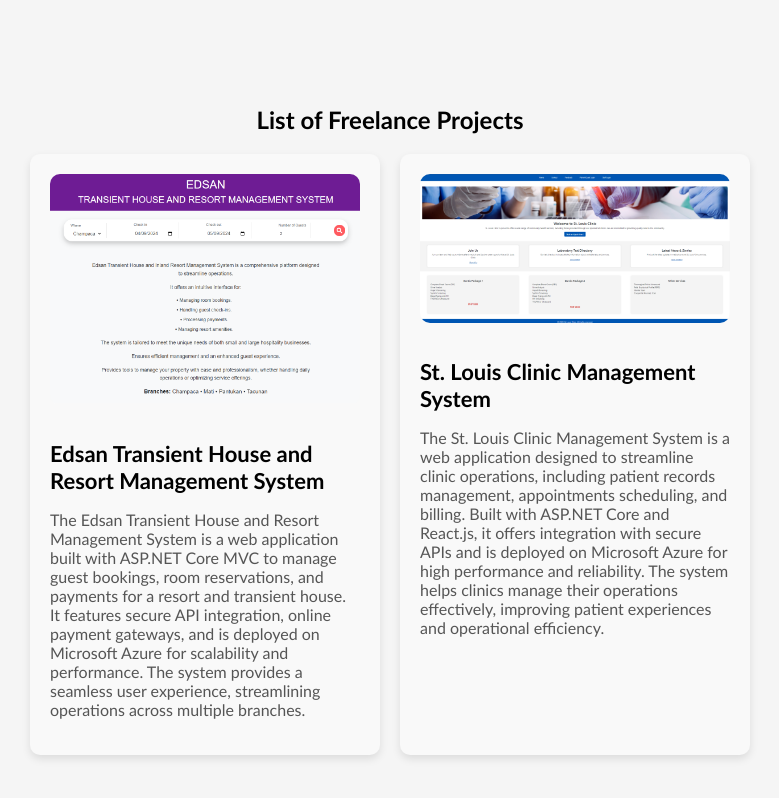
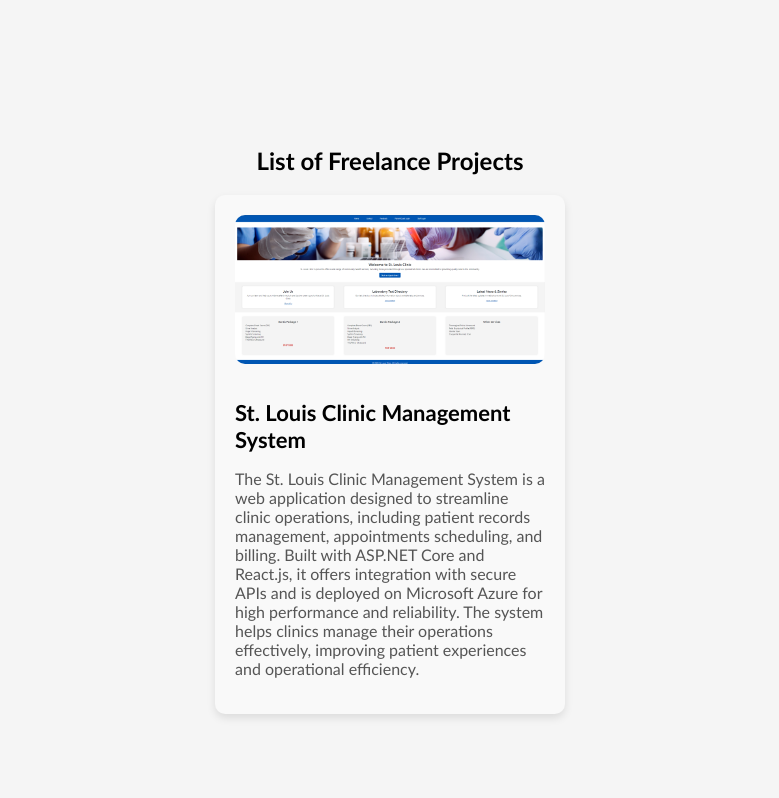
Before and after one commit to rconcellado/PersonalWebsite, a React (Create React App) app in the folder personalwebsite/: page /projects in a window 1280 px wide. Shown: the whole page, without its empty margins (250-1029 px from the left). Built offline with nearby package versions, Linux system fonts and the light colour scheme.

Commit message:
Temporarily commented EdsanBooking Project

```diff
--- a/personalwebsite/src/Components/ProjectsPage.js
+++ b/personalwebsite/src/Components/ProjectsPage.js
@@ -3,16 +3,16 @@
 import { Link } from 'react-router-dom'; // Import Link for navigation
 
 const projects = [
-    {
-        title: 'Edsan Transient House and Resort Management System',
-        description: `The Edsan Transient House and Resort Management System is a web application
-                      built with ASP.NET Core MVC to manage guest bookings, room reservations, and
-                      payments for a resort and transient house. It features secure API integration,
-                      online payment gateways, and is deployed on Microsoft Azure for scalability and performance.
-                      The system provides a seamless user experience, streamlining operations across multiple branches.`,
-        imageUrl: '/EdsanHomePage.png', // Corrected URL
-        link: 'https://edsanbooking-fja6hqgnfthxayge.canadacentral-01.azurewebsites.net/' // Link to the external site
-    },
+    // {
+    //     title: 'Edsan Transient House and Resort Management System',
+    //     description: `The Edsan Transient House and Resort Management System is a web application
+    //                   built with ASP.NET Core MVC to manage guest bookings, room reservations, and
+    //                   payments for a resort and transient house. It features secure API integration,
+    //                   online payment gateways, and is deployed on Microsoft Azure for scalability and performance.
+    //                   The system provides a seamless user experience, streamlining operations across multiple branches.`,
+    //     imageUrl: '/EdsanHomePage.png', // Corrected URL
+    //     link: 'https://edsanbooking-fja6hqgnfthxayge.canadacentral-01.azurewebsites.net/' // Link to the external site
+    // },
     {
         title: 'St. Louis Clinic Management System',
         description: `The St. Louis Clinic Management System is a web application designed to streamline
```
